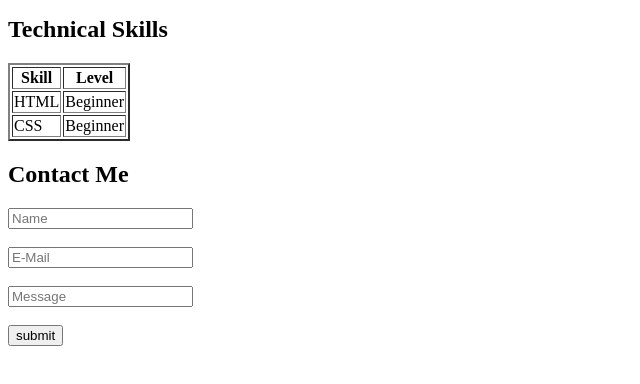
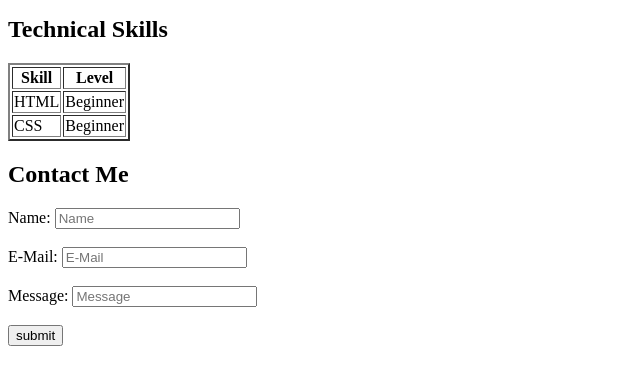
Before and after one commit to pragatikhanna06-hash/Web-Development, a plain HTML site: page index.html in a window 1280 px wide. Shown: the part 722-1106 px from the top of the page, without its empty margins (0-640 px from the left). Drawn offline with Linux system fonts and the light colour scheme.

Commit message:
Update index.html

```diff
--- a/index.html
+++ b/index.html
@@ -59,13 +59,13 @@
     <section>
         <h2>Contact Me</h2>
         <form action="">
-            <label for="ab"></label>
+            <label for="ab">Name:</label>
             <input type="text" placeholder ="Name" id="ab">
             <br><br>
-            <label for="cd"></label>
+            <label for="cd">E-Mail:</label>
             <input type="email" placeholder="E-Mail" id="cd">
             <br><br>
-            <label for="ef"></label>
+            <label for="ef">Message:</label>
             <input type="textarea" placeholder="Message" id="ef">
             <br><br>
             <input type="button" value="submit">
@@ -73,4 +73,5 @@
     </section>
     <br><br><br><br><br><br>
 </body>
+
 </html>
```
